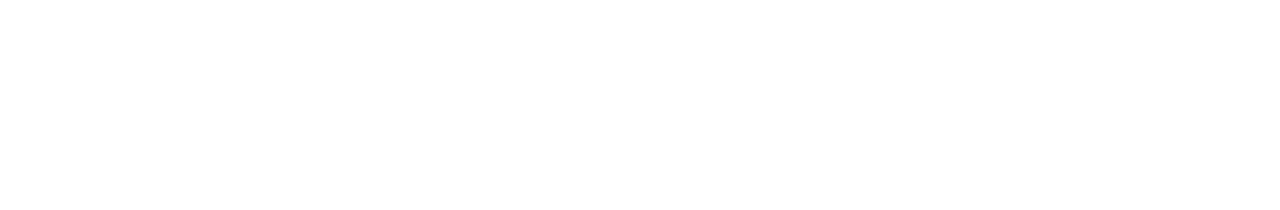
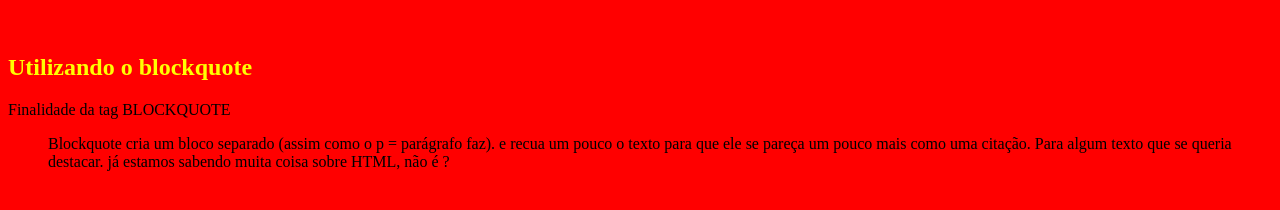
Before and after one commit to luizcarlosjj/listas-pwr, a plain HTML site: page Lista02/exe1aula3.html in a window 1280 px wide. Drawn offline with Linux system fonts and the light colour scheme.

Commit message:
ex01 lista 2

```diff
--- a/Lista02/exe1aula3.html
+++ b/Lista02/exe1aula3.html
@@ -4,9 +4,16 @@
     <meta charset="UTF-8">
     <meta http-equiv="X-UA-Compatible" content="IE=edge">
     <meta name="viewport" content="width=device-width, initial-scale=1.0">
-    <title>Document</title>
+    <title>Blockquote</title>
 </head>
-<body>
+<body bgcolor="#FF0000">
+    <P> <font color="#FF0000">Aula 03</font> </P>
+    <h2> <font color="#FFFF00">Utilizando o blockquote</font> </h2>
 
+    <P>Finalidade da tag BLOCKQUOTE</P>
+
+    <blockquote>
+        Blockquote cria um bloco separado (assim como o p = parágrafo faz). e recua um pouco o texto para que ele se pareça um pouco mais como uma citação. Para algum texto que se queria destacar. já estamos sabendo muita coisa sobre HTML, não é ?
+    </blockquote>
 </body>
 </html>
```
